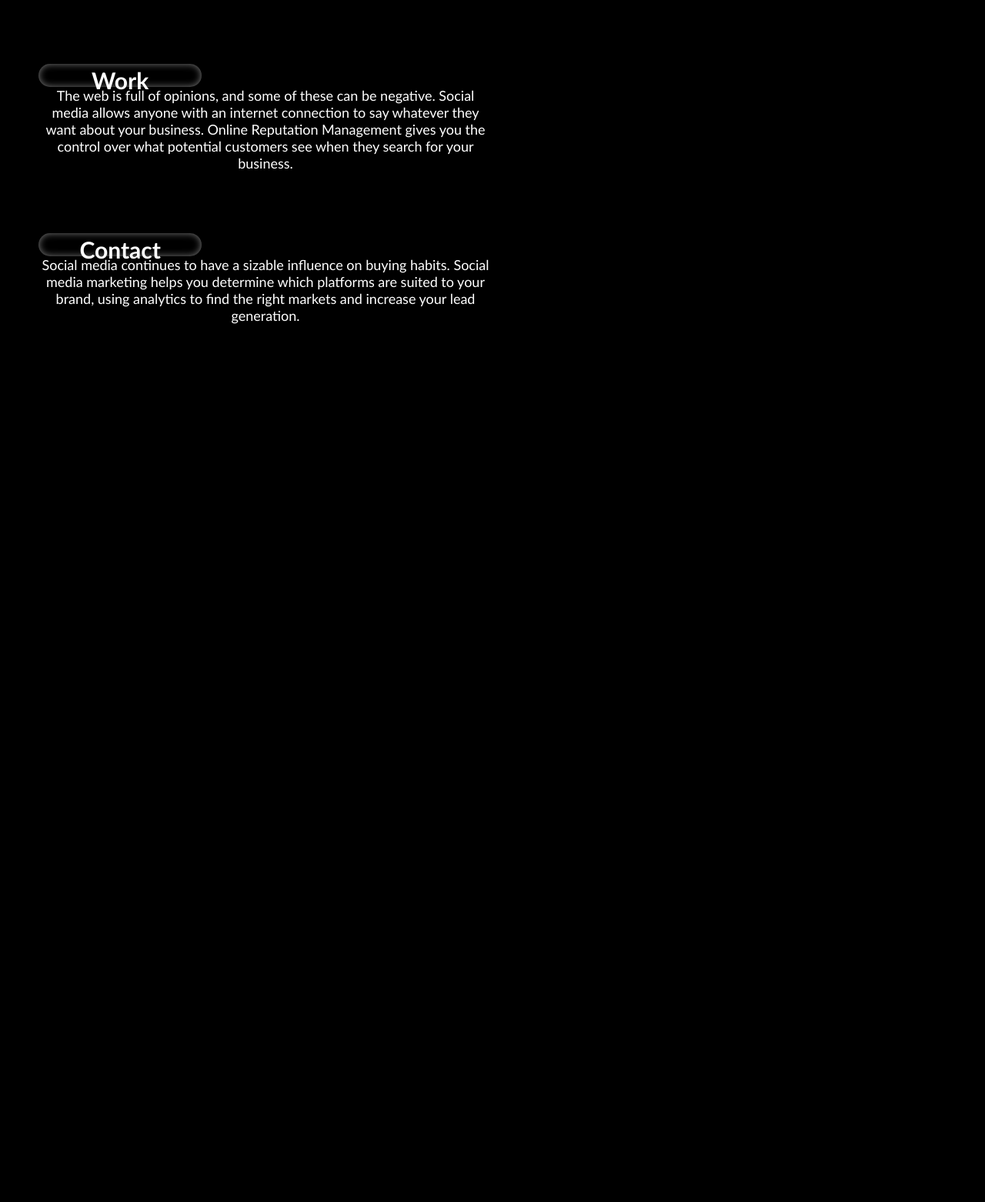
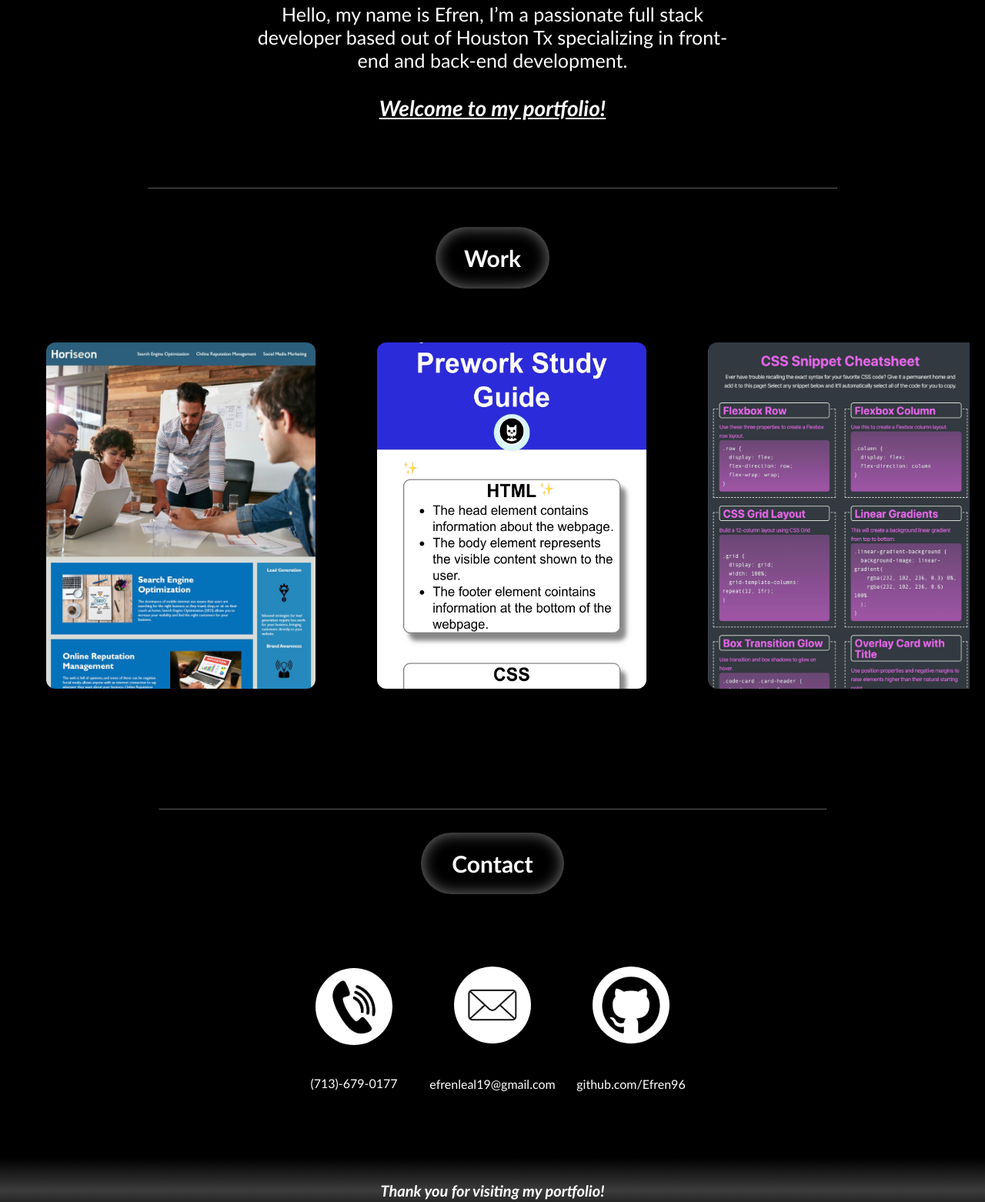
Before and after one commit to Efren96/Efrens-portfolio-project, a plain HTML site: page index.html in a window 1280 px wide. Shown: the part 1059-2621 px from the top of the page at 77% size. Before the commit the page ends 1592 px from the top, so only its background shows below. Drawn offline with Linux system fonts and the light colour scheme.

Commit message:
added contact info,and footer

```diff
--- a/index.html
+++ b/index.html
@@ -9,8 +9,8 @@
 
 <body>
     <nav class="nav">
-    <header class="header">
-        <h1>Efren Leal</h1>
+        <header class="header">
+            <h1>Efren Leal</h1>
             <ul>
                 <li>
                     <a class="nav-link nav-link-fade-up" href="#about-me">About Me</a>
@@ -21,11 +21,8 @@
                 <li>
                     <a class="nav-link nav-link-fade-up" href="#contact">Contact</a>
                 </li>
-                <li>
-                    <a class="nav-link nav-link-fade-up" href="resume">Resume</a>
-                </li>
             </ul>
-        </nav>
+    </nav>
     </header>
 
     <div class="picture">
@@ -34,29 +31,47 @@
     </div>
     <section class="content">
         <article id="about-me" class="about-me">
-            <h2 class="section-title">About Me</h2>
-            <p>
-                The dominance of mobile internet use means that users are searching for the right business as they travel, shop, or sit on their couch at home. Search Engine Optimization (SEO) allows you to increase your visibility and find the right customers for your business.
+            <h2 class="section-title-aboutme">About Me</h2>
+            <p class="about-me-paragraph">
+                Hello, my name is Efren, I’m a passionate full stack developer based out of Houston Tx specializing in
+                front-end and back-end development. <br><br><span class="welcome">Welcome to my portfolio!</span>
             </p>
         </article>
+        <hr class="section-line">
         <article id="work" class="work">
-            <h2 class="section-title">Work</h2>
-            <p>
-                The web is full of opinions, and some of these can be negative. Social media allows anyone with an internet connection to say whatever they want about your business. Online Reputation Management gives you the control over what potential customers see when they search for your business.
+            <h2 class="section-title-work">Work</h2>
+            <p class="work-paragraph">
             </p>
+            <div class="slider">
+                    <a href="https://efren96.github.io/week-one-homework/" target="_blank">
+                        <img class="work-image" src="./Images/01-html-css-git-homework-demo.jpg"></a>
+                <a href="https://efren96.github.io/prework-study-guide/" target="_blank"><img class="work-image"
+                        src="./Images/IMG_4272.jpg"></a>
+                <img class="work-image" src="./Images/02-app-tablet.jpg">
+            </div>
         </article>
         <article id="contact" class="contact">
-            <h2 class="section-title">Contact</h2>
-            <p>
-                Social media continues to have a sizable influence on buying habits. Social media marketing helps you determine which platforms are suited to your brand, using analytics to find the right markets and increase your lead generation.
-            </p>
+            <hr class="section-line">
+            <h2 class="section-title-contact">Contact</h2>
+            <div class="contact-slider">
+
+                <div class="myDiv">
+                    <img id="phone-img" src="./Images/IMG_4275.jpg">
+                    <span class="phone-text">(713)-679-0177<span>
+                </div>
+                <div class="myDiv">
+                    <img id="email-img" src="./Images/IMG_4273.jpg">
+                    <span class="e-mail">efrenleal19@gmail.com</span>
+                </div>
+                <div class="myDiv">
+                    <img id="github-img" src="./Images/IMG_4274.jpg">
+                    <span class="git-hub">github.com/Efren96</span>
+                </div>
+
         </article>
     </section>
     <footer class="footer">
-        <h4></h4>
-        <p>
-
-        </p>
+        <h4>Thank you for visiting my portfolio!</h4>
     </footer>
 </body>
 
--- a/style.css
+++ b/style.css
@@ -48,15 +48,18 @@ body {
 .nav ul {
 /*unordered list property */
     list-style-type: none;
+    display: flex;
+    justify-content: center;
 }
 
 .nav li {
  /* headers list display and margin properties*/
-    margin-left: 25px;
-    display: inline-block;
+    display: inline;
     justify-content: center;
     cursor: pointer;
     padding: 10px;
+    margin-left: 20px;
+    margin-right: 20px;
 
 }
 
@@ -102,9 +105,9 @@ a {
 
 p {
 /* paragraphs font size*/
-    font-size: 18px;
+    font-size: 25px;
     width: 50%;
-    justify-content: center;
+    display: block;
 }
 
 .picture {
@@ -153,34 +156,108 @@ p {
     text-align: center;
 }
 
-.section-title{
+.section-title-aboutme{
     font-size: 30px;
     color: rgb(255, 255, 255);
     background-color: rgb(0, 0, 0);
-    width: 18%;
+    width: 20%;
     border-radius: 60px;
-    padding: 3px;
-    box-shadow: inset 0 0 10px rgb(122, 122, 122);
-    height: 30px;
+    padding: 22px;
+    box-shadow: inset 0 0 20px rgb(122, 122, 122);
+    margin: 30px;
 }
+
+.section-title-work{
+    font-size: 30px;
+    color: rgb(255, 255, 255);
+    background-color: rgb(0, 0, 0);
+    width: 12%;
+    border-radius: 60px;
+    padding: 22px;
+    box-shadow: inset 0 0 20px rgb(122, 122, 122);
+    margin: 30px;
+}
+
+.section-title-contact{
+    font-size: 30px;
+    color: rgb(255, 255, 255);
+    background-color: rgb(0, 0, 0);
+    width: 15%;
+    border-radius: 60px;
+    padding: 22px;
+    box-shadow: inset 0 0 20px rgb(122, 122, 122);
+    margin: 30px;
+}
+
+.section-line{
+    border-color: rgb(91, 91, 91);
+    width: 70%;
+    margin: auto;
+}
+
+h2{
+    display: inline-block;
+}
+
+.about-me-paragraph{
+    margin: auto;
+}
+
+.work-paragraph{
+    margin: auto;
+}
+
+.contact-paragraph{
+    margin: auto;
+}
+
+.welcome{
+font-weight: bolder;
+font-style: italic;
+text-decoration: underline;
+color: #ffffff;
+font-size: 28px;
+}
+
+.slider{
+display: flex;
+overflow: auto;
+justify-content: space-evenly;
+}
+
+.work-image {
+    width: 350px;
+    height: 450px;
+    margin: 40px;
+    justify-content: center;
+    border-radius: 12px;
+    transition: .2s;
+    cursor: pointer;
+}
+
+.work-image:hover{
+    transform: scale(1.1);
+    filter: drop-shadow(0 0mm 2mm rgb(123, 123, 123));
+}
+
 
 #about-me {
 /*search-engine-optimization article properties*/
-    margin-bottom: 20px;
-    padding: 50px;
-    height: 200px;
+    padding: 20px;
+    height: 400px;
     font-family: 'ITC Kabel Std book','Gill Sans', 'Gill Sans MT', Calibri, 'Trebuchet MS', sans-serif;
-    background-color: rgb(0, 0, 0);
+    background-color: #000000;
     color: white;
     justify-content: center;
+    margin-top: 30px;
+    position: relative;
 }
 
 
 #work {
 /*online-reputation-management article properties*/
-    margin-bottom: 20px;
-    padding: 50px;
-    height: 200px;
+    padding: 20px;
+    height: 785px;
     font-family: 'ITC Kabel Std book', 'Gill Sans', 'Gill Sans MT', Calibri, 'Trebuchet MS', sans-serif;
     background-color: black;
     color: #ffffff;
@@ -188,23 +265,84 @@ p {
 
 #contact{
 /*social-media-marketing article properties*/
-    margin-bottom: 20px;
-    padding: 50px;
-    height: 200px;
+    padding: 20px;
+    height: 475px;
     font-family: 'ITC Kabel Std book', 'Gill Sans', 'Gill Sans MT', Calibri, 'Trebuchet MS', sans-serif;
     background-color: black;
-    color: white;
+    color: white
 }
+
+.contact-slider{
+    display: flex;
+    overflow: auto;
+    justify-content: center;
+    align-items: center;
+    height: 250px;
+    }
+
+#phone-img{
+    width: 100px;
+    height: 100px;
+    margin: 40px;
+    justify-content: center;
+    border-radius: 50px;
+    display: flex;
+}
+
+#email-img{
+    width: 100px;
+    height: 100px;
+    margin: 40px;
+    justify-content: center;
+    border-radius: 50px;
+    justify-content: center;
+}
+
+#github-img{
+    width: 100px;
+    height: 100px;
+    margin: 40px;
+    justify-content: center;
+    border-radius: 50px;
+}
+
+.phone-div{
+    display: flex;
+    flex-direction: row;
+    align-items: center;
+    justify-content: center;
+}
+
+.phone-text{
+    display: flex;
+    justify-content: center;
+}
+
+.e-mail{
+    display: flex;
+    justify-content: center;
+}
+
+.git-hub{
+    display: flex;
+    justify-content: center;
+}
+
 
 .footer {
  /* footers properties such as font family, text alignment and padding*/
     padding: 30px;
     clear: both;
-    font-family: 'Trebuchet MS', 'Lucida Sans Unicode', 'Lucida Grande', 'Lucida Sans', Arial, sans-serif;
+    font-family:'ITC Kabel Std book','Trebuchet MS', 'Lucida Sans Unicode', 'Lucida Grande', 'Lucida Sans', Arial, sans-serif;
     text-align: center;
+    background: -webkit-linear-gradient(rgb(0, 0, 0),rgb(60, 60, 60), rgb(0, 0, 0));
+
 }
 
 .footer h4 {
  /* footer heading attribite font size*/
     font-size: 20px;
+    color: #ffffff;
+    justify-content: center;
+    font-style: italic;
 }
```
Also changed, not shown: Images/01-html-css-git-homework-demo.jpg (added), Images/02-app-tablet.jpg (added), Images/IMG_4272.jpg (added), Images/IMG_4273.jpg (added), Images/IMG_4274.jpg (added), Images/IMG_4275.jpg (added).
